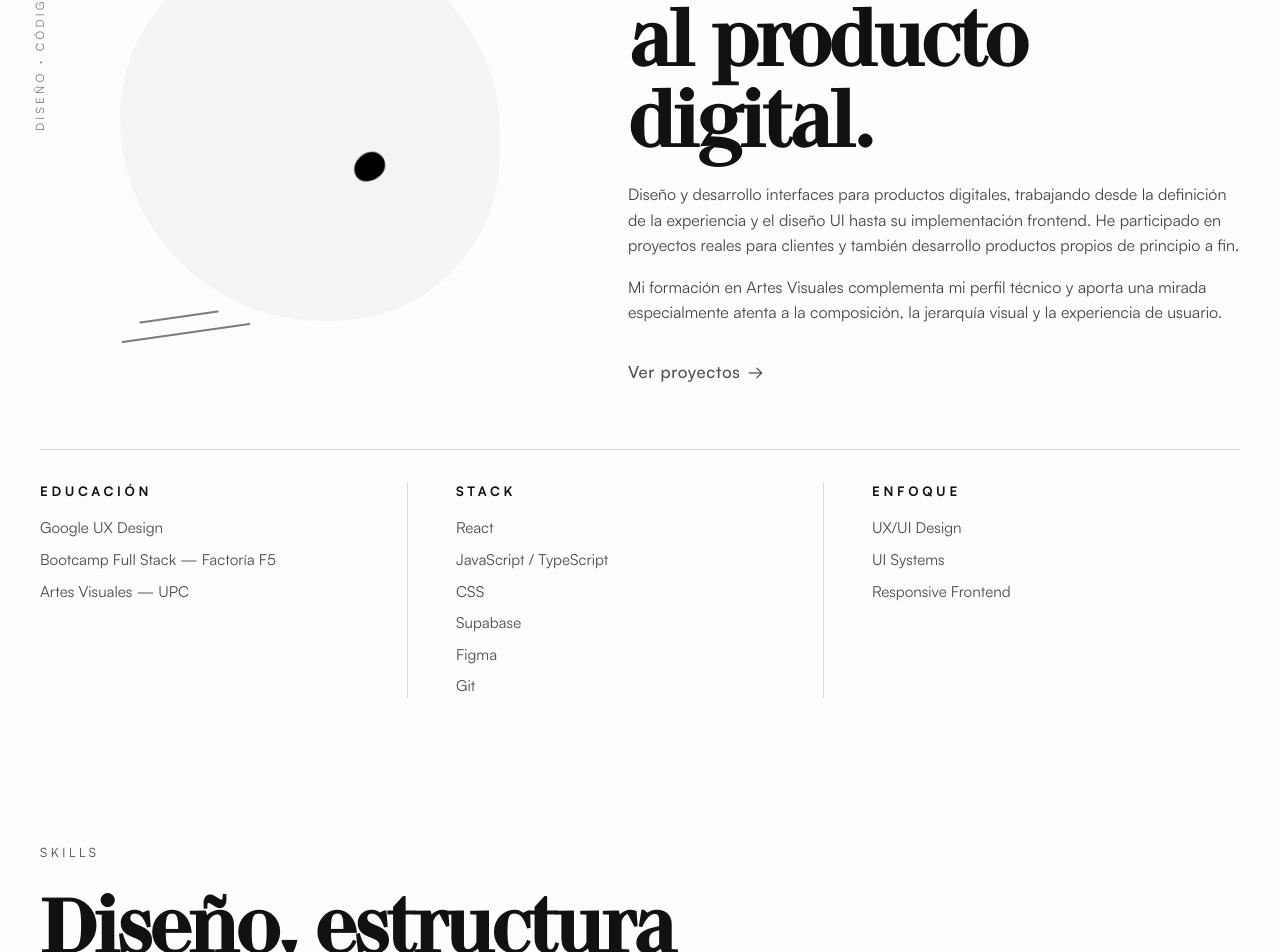
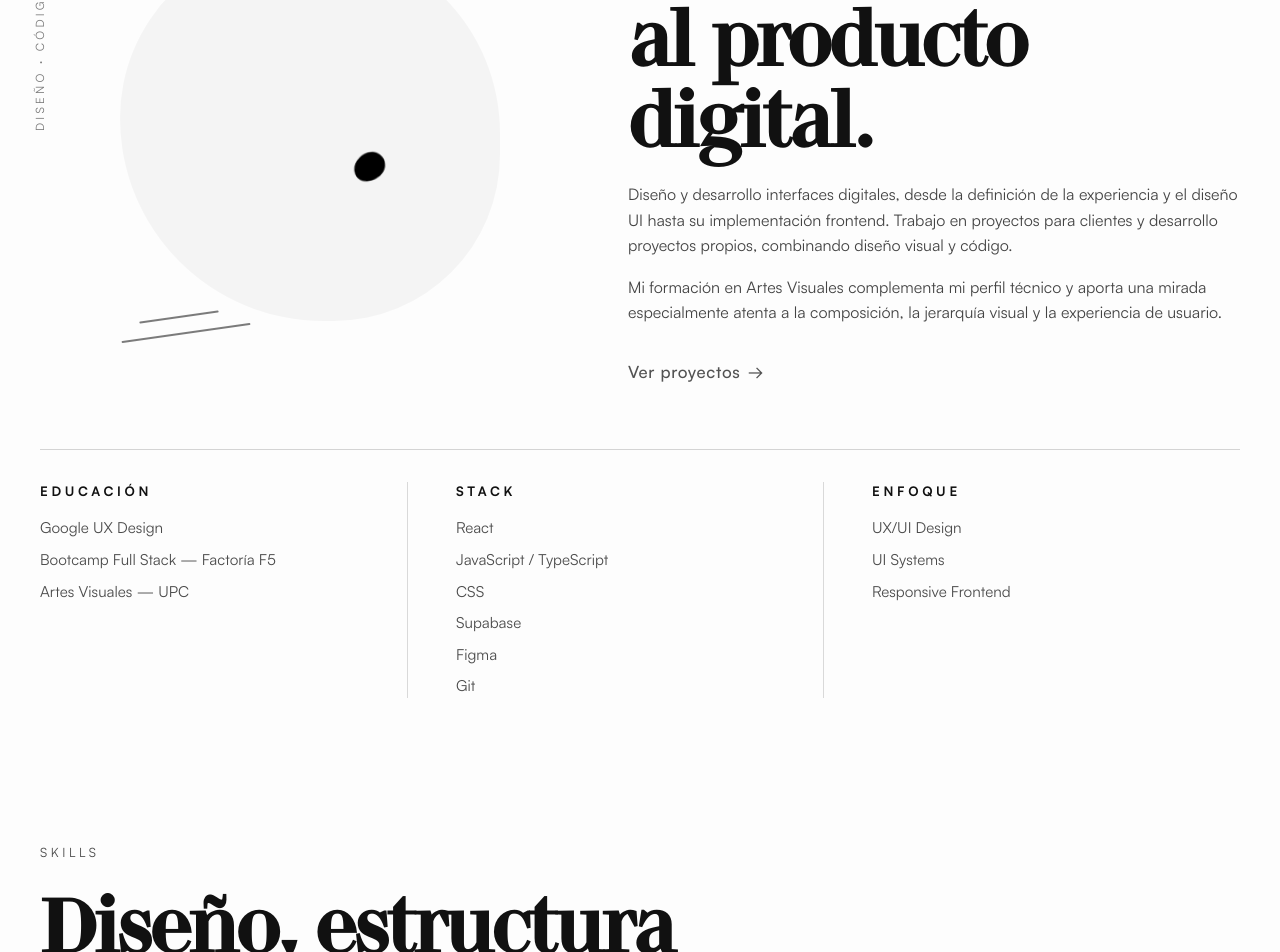
Before and after one commit to HuilenPe/Huilen-Portfolio, a React (Vite) app: page / in a window 1280 px wide. Shown: the part 1632-2584 px from the top of the page. Built offline with nearby package versions, Linux system fonts and the light colour scheme.

Commit message:
fix: refine about section wording

```diff
--- a/src/sections/About/About.jsx
+++ b/src/sections/About/About.jsx
@@ -46,7 +46,7 @@ function About() {
 
             <div className={styles.text}>
               <p>
-                Diseño y desarrollo interfaces para productos digitales, trabajando desde la definición de la experiencia y el diseño UI hasta su implementación frontend. He participado en proyectos reales para clientes y también desarrollo productos propios de principio a fin.
+                Diseño y desarrollo interfaces digitales, desde la definición de la experiencia y el diseño UI hasta su implementación frontend. Trabajo en proyectos para clientes y desarrollo proyectos propios, combinando diseño visual y código.
               </p>
 
               <p>
```
